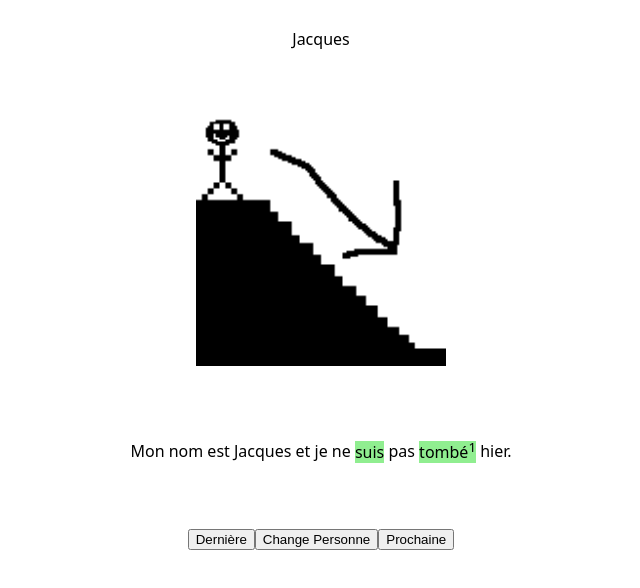
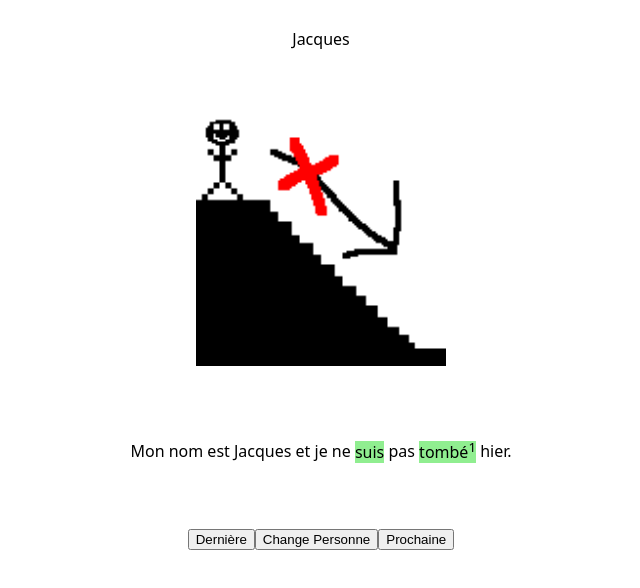
Before and after one commit to Narwhal-Studios/metre, a plain HTML site: page index.html in a window 1280 px wide. Shown: the part 86-674 px from the top of the page, without its empty margins (319-959 px from the left). Drawn offline with Linux system fonts and the light colour scheme.

Commit message:
updating

```diff
--- a/index.html
+++ b/index.html
@@ -27,148 +27,6 @@
         <img id="img">
         <p id="text"></p>
         <button id="last">Dernière</button><button id="change">Change Personne</button><button id="next">Prochaine</button>
-        <script>
-            let data = {
-    pers1: {
-        images: [
-            "jacques_descendre.png",
-            "imacncheese.jpg",
-            "imacncheese.jpg",
-            "imacncheese.jpg",
-            "imacncheese.jpg",
-            "imacncheese.jpg",
-            "imacncheese.jpg",
-            "imacncheese.jpg",
-            "imacncheese.jpg",
-            "imacncheese.jpg",
-            "imacncheese.jpg",
-            "imacncheese.jpg",
-            "imacncheese.jpg",
-            "imacncheese.jpg",
-            "imacncheese.jpg",
-            "imacncheese.jpg",
-            "imacncheese.jpg"
-        ],
-        text: [
-            "Mon nom est Jacques et je ne <span class=\"verb\">suis</span> pas <span class=\"verb\">tombé<sup>1</sup></span> hier.",
-            "Revenir de personne 1",
-            "Monter de personne 1",
-            "Renter de personne 1",
-            "Sortir de personne 1",
-            "Passé par de personne 1",
-            "Venir de personne 1",
-            "Arriver de personne 1",
-            "Naitre de personne 1",
-            "Descender de personne 1",
-            "Enter de personne 1",
-            "Retourner de personne 1",
-            "Tomber de personne 1",
-            "Rester de personne 1",
-            "Aller de personne 1",
-            "Mourir de personne 1",
-            "Partir de personne 1"
-        ]
-    },
-    pers2: {
-        images: [
-            "imacncheese.jpg",
-            "imacncheese.jpg",
-            "imacncheese.jpg",
-            "imacncheese.jpg",
-            "imacncheese.jpg",
-            "imacncheese.jpg",
-            "imacncheese.jpg",
-            "imacncheese.jpg",
-            "imacncheese.jpg",
-            "imacncheese.jpg",
-            "imacncheese.jpg",
-            "imacncheese.jpg",
-            "imacncheese.jpg",
-            "imacncheese.jpg",
-            "imacncheese.jpg",
-            "imacncheese.jpg",
-            "imacncheese.jpg"
-        ],
-        text: [
-            "Je m'appelle Alexandre et je <span class=\"verb\">suis tombé<sup>1</sup></span> hier.",
-            "Revenir de personne 2",
-            "Monter de personne 2",
-            "Renter de personne 2",
-            "Sortir de personne 2",
-            "Passé par de personne 2",
-            "Venir de personne 2",
-            "Arriver de personne 2",
-            "Naitre de personne 2",
-            "Descender de personne 2",
-            "Enter de personne 2",
-            "Retourner de personne 2",
-            "Tomber de personne 2",
-            "Rester de personne 2",
-            "Aller de personne 2",
-            "Mourir de personne 2",
-            "Partir de personne 2"
-        ]
-    }
-}
-let person1 = "Jacques"
-let person2 = "Alexandre"
-let person = person1
-let img = document.getElementById("img")
-let text = document.getElementById("text")
-let last = document.getElementById("last")
-let change = document.getElementById("change")
-let next = document.getElementById("next")
-let currentPerson = document.getElementById("person")
-let verbs = ["devenir", "revenir", "monter", "rester", "sortir", "venir", "aller", "naître", "descendre", "entrer", "renter", "tomber", "retourner", "arriver", "mourir", "partir"]
-let verb = 0
-
-img.src = getPerson(person).images[verb]
-text.innerHTML = getPerson(person).text[verb]
-currentPerson.innerHTML = person
-
-last.onclick = lastFunc
-change.onclick = changeFunc
-next.onclick = nextFunc
-
-function lastFunc() {
-    if (verb === 0) {
-        verb = verbs.length-1
-    } else {
-        verb--
-    }
-    img.src = getPerson(person).images[verb]
-    text.innerHTML = getPerson(person).text[verb]
-}
-
-function changeFunc() {
-
-    if (person === person1) {
-        person = person2
-    } else {
-        person = person1
-    }
-    img.src = getPerson(person).images[verb]
-    text.innerHTML = getPerson(person).text[verb]
-    currentPerson.innerHTML = person
-}
-
-function nextFunc() {
-    if (verb === verbs.length-1) {
-        verb = 0
-    } else {
-        verb++
-    }
-    img.src = getPerson(person).images[verb]
-    text.innerHTML = getPerson(person).text[verb]
-}
-
-function getPerson(personToGet) {
-    if (personToGet === person1) {
-        return data.pers1
-    } else {
-        return data.pers2
-    }
-}
-        </script>
+        <script src="./index.js"></script>
     </body>
 </html>
--- a/index.js
+++ b/index.js
@@ -1,11 +1,11 @@
 let data = {
     pers1: {
         images: [
-            "jacques_descendre.png",
-            "imacncheese.jpg",
-            "imacncheese.jpg",
-            "imacncheese.jpg",
-            "imacncheese.jpg",
+            "images/pastomber.png",
+            "images/frere2jours.png",
+            "images/freremort.png",
+            "images/freremonstre.png",
+            "images/frerepasrentrer.png",
             "imacncheese.jpg",
             "imacncheese.jpg",
             "imacncheese.jpg",
@@ -21,10 +21,10 @@ let data = {
         ],
         text: [
             "Mon nom est Jacques et je ne <span class=\"verb\">suis</span> pas <span class=\"verb\">tombé<sup>1</sup></span> hier.",
-            "Revenir de personne 1",
-            "Monter de personne 1",
-            "Renter de personne 1",
-            "Sortir de personne 1",
+            "Mon frère <span class=\"verb\">est né<sup>1</sup></span> il y a deux jours.",
+            "Mon frère <span class=\"verb\">est mort<sup>1</sup></span> il y a un jour.",
+            "Mon frère <span class=\"verb\">est devenu<sup>1</sup></span> un monstre hier.",
+            "Mon frère n'<span class=\"verb\">est</span> pas <span class=\"verb\">rentré<sup>1</sup></span> d'université hier.",
             "Passé par de personne 1",
             "Venir de personne 1",
             "Arriver de personne 1",
@@ -41,11 +41,11 @@ let data = {
     },
     pers2: {
         images: [
-            "imacncheese.jpg",
-            "imacncheese.jpg",
-            "imacncheese.jpg",
-            "imacncheese.jpg",
-            "imacncheese.jpg",
+            "images/tomber.png",
+            "images/frere2annees.png",
+            "images/frerepasmort.png",
+            "images/frerepasmonstre.png",
+            "images/frererentrer.png",
             "imacncheese.jpg",
             "imacncheese.jpg",
             "imacncheese.jpg",
@@ -61,10 +61,10 @@ let data = {
         ],
         text: [
             "Je m'appelle Alexandre et je <span class=\"verb\">suis tombé<sup>1</sup></span> hier.",
-            "Revenir de personne 2",
-            "Monter de personne 2",
-            "Renter de personne 2",
-            "Sortir de personne 2",
+            "Mon frère <span class=\"verb\">est né<sup>1</sup></span> il y a deux années.",
+            "Mon frère n'<span class=\"verb\">est</span> pas <span class=\"verb\">mort<sup>1</sup></span>.",
+            "Mon frère n'<span class=\"verb\">est</span> pas <span class=\"verb\">devenu<sup>1</sup></span> un monstre.",
+            "Mon frère <span class=\"verb\">est rentré<sup>1</sup></span> d'université hier.",
             "Passé par de personne 2",
             "Venir de personne 2",
             "Arriver de personne 2",
@@ -92,7 +92,8 @@ let currentPerson = document.getElementById("person")
 let verbs = ["devenir", "revenir", "monter", "rester", "sortir", "venir", "aller", "naître", "descendre", "entrer", "renter", "tomber", "retourner", "arriver", "mourir", "partir"]
 let verb = 0
 
-img.src = getPerson(person).images[verb]
+img.src = data.pers1.images[0]
+console.log(data.pers1.images[0])
 text.innerHTML = getPerson(person).text[verb]
 currentPerson.innerHTML = person
 
```
Also changed, not shown: freremort.png (added), images/frere2annees.png (added), images/frere2jours.png (added), images/freremonstre.png (added), images/freremort.png (added), images/frerepasmonstre.png (added), images/frerepasmort.png (added), images/frerepasrentrer.png (added), images/frererentrer.png (added), images/pastomber.png (added), images/tomber.png (renamed from jacques_descendre.png).
